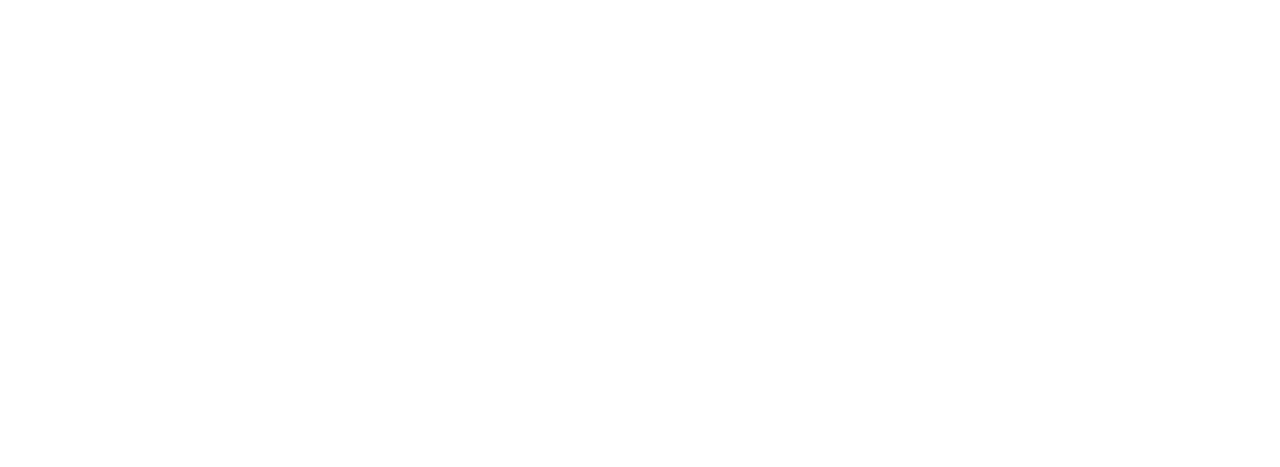
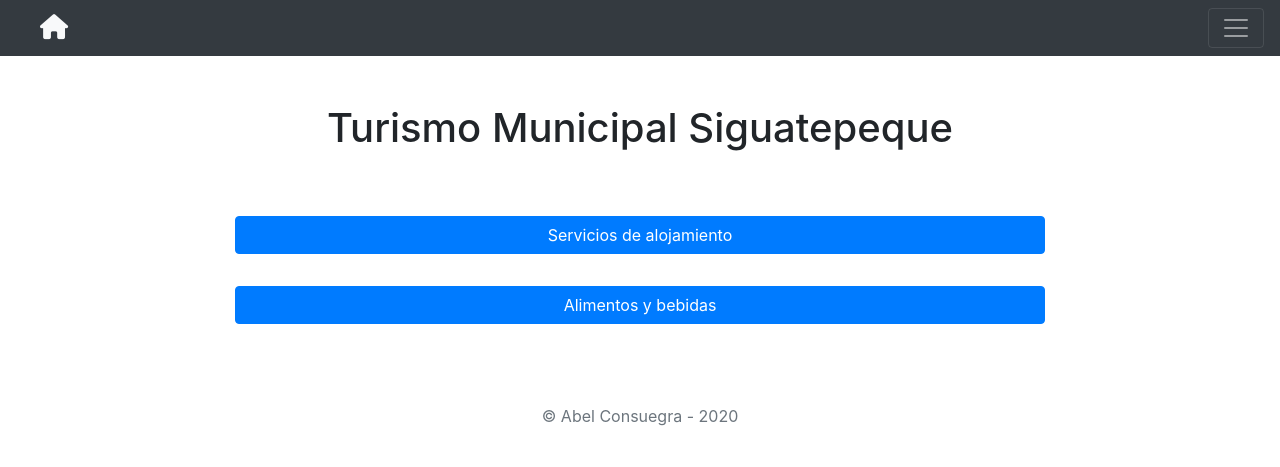
Before and after one commit to aconsuegra3/Turismo_Municipal_Siguatepeque, a PHP site: page / in a window 1280 px wide. Before the commit the part shown is empty. Shown: the top 467 px of the page. Run offline with PHP 8.4, Linux system fonts and the light colour scheme; some libraries are stand-ins or nearby versions.

Commit message:
Creando una pequeña navgación para desarrollo

```diff
--- a/index.php
+++ b/index.php
@@ -1,11 +1,55 @@
 <!DOCTYPE html>
 <html lang="es">
+
 <head>
     <meta charset="UTF-8">
     <meta name="viewport" content="width=device-width, initial-scale=1.0">
     <title>Turismo Municipal Siguatepeque</title>
+
+    <link rel="stylesheet" href="https://stackpath.bootstrapcdn.com/bootstrap/4.5.2/css/bootstrap.min.css" integrity="sha384-JcKb8q3iqJ61gNV9KGb8thSsNjpSL0n8PARn9HuZOnIxN0hoP+VmmDGMN5t9UJ0Z" crossorigin="anonymous">
+
+    <script src="https://code.jquery.com/jquery-3.5.1.slim.min.js" integrity="sha384-DfXdz2htPH0lsSSs5nCTpuj/zy4C+OGpamoFVy38MVBnE+IbbVYUew+OrCXaRkfj" crossorigin="anonymous"></script>
+    <script src="https://cdn.jsdelivr.net/npm/popper.js@1.16.1/dist/umd/popper.min.js" integrity="sha384-9/reFTGAW83EW2RDu2S0VKaIzap3H66lZH81PoYlFhbGU+6BZp6G7niu735Sk7lN" crossorigin="anonymous"></script>
+    <script src="https://stackpath.bootstrapcdn.com/bootstrap/4.5.2/js/bootstrap.min.js" integrity="sha384-B4gt1jrGC7Jh4AgTPSdUtOBvfO8shuf57BaghqFfPlYxofvL8/KUEfYiJOMMV+rV" crossorigin="anonymous"></script>
+
+    <script src="https://kit.fontawesome.com/a018cd853a.js" crossorigin="anonymous"></script>
 </head>
-<body>
 
+<body class="d-flex flex-column h-100 ">
+
+    <nav class="navbar bg-dark navbar-dark">
+        <a class="mr-auto ml-4" href="../index.php"><i class="fas fa-home text-light" style="font-size: 25px;"></i></a>
+        <button class="navbar-toggler" type="button" data-toggle="collapse" data-target="#collapsibleNavbar">
+            <span class="navbar-toggler-icon"></span>
+        </button>
+        <div class="collapse navbar-collapse" id="collapsibleNavbar">
+            <ul class="navbar-nav">
+                <li class="nav-item mx-auto ">
+                    <a class="nav-link" href="index.php"> <i class="fas fa-home mr-1"></i> Inicio</a>
+                </li>
+                <li class="nav-item mx-auto ">
+                    <a class="nav-link" href="alojamiento/alojamiento.php"><i class="fas fa-hotel mr-1"></i> Alojamiento</a>
+                </li>
+                <li class="nav-item mx-auto">
+                    <a class="nav-link" href="alimentos_y_bebidas/alimentosYBebidas.php"><i class="fas fa-utensils mr-1"></i> Alimentos y bebidas</a>
+                </li>
+            </ul>
+        </div>
+    </nav>
+
+    <div class="container">
+        <h1 class="text-center mt-5 mb-5">Turismo Municipal Siguatepeque</h1>
+        <div class="container" style="display: flex; flex-direction: column; align-items:center;">
+            <a class="btn btn-primary my-3 w-75" href="alojamiento/alojamiento.php">Servicios de alojamiento</a>
+            <a class="btn btn-primary my-3 w-75" href="alimentos_y_bebidas/alimentosYBebidas.php">Alimentos y bebidas</a>
+        </div>
+    </div>
+
+    <footer class="footer mt-5 py-3 text-center">
+        <div class="container">
+            <span class="text-muted">© Abel Consuegra - 2020</span><br><br>
+        </div>
+    </footer>
 </body>
+
 </html>
```
